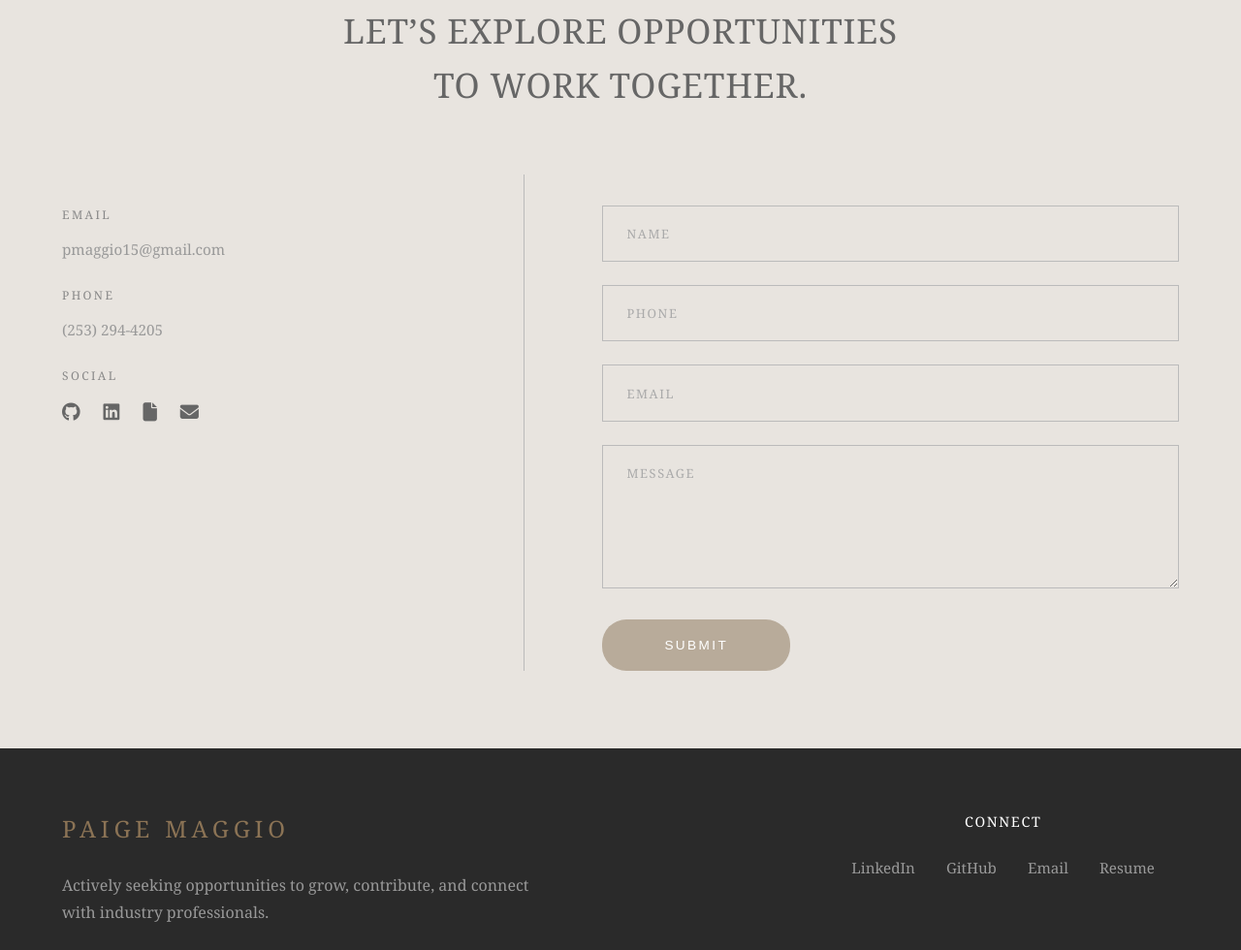
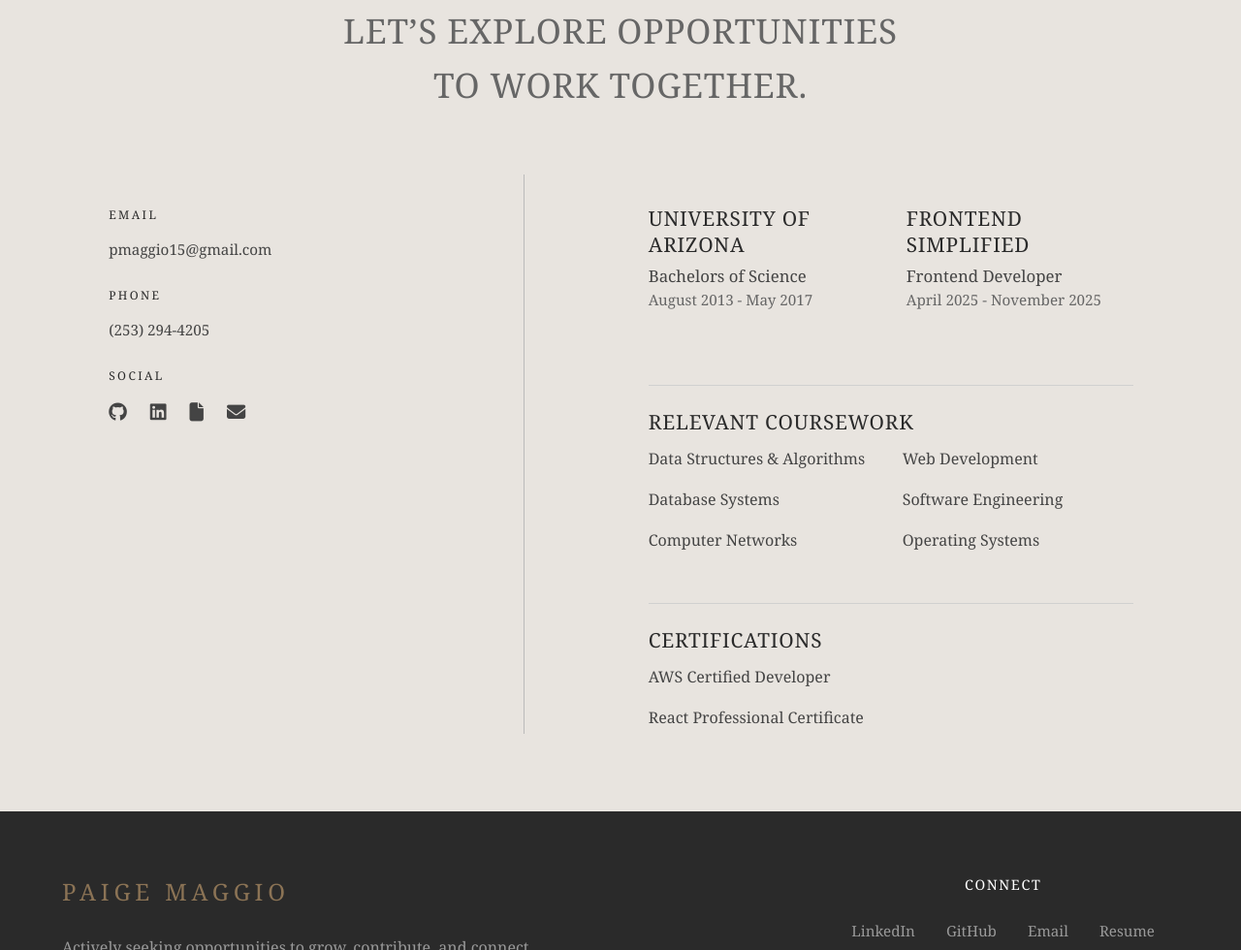
Before and after one commit to pmaggio15/portfolio-website, a plain HTML site: page index.html in a window 1280 px wide. Shown: the part 3810-4790 px from the top of the page at 97% size. Drawn offline with Linux system fonts and the light colour scheme.

Commit message:
education

```diff
--- a/index.html
+++ b/index.html
@@ -192,23 +192,41 @@
                 </div>
             </div>
             <div class="contact-divider"></div>
-            <div class="contact-form">
-                <form>
-                    <div class="form-group">
-                        <input type="text" placeholder="NAME" required>
+            <div class="education-box">
+                <div class="education-row">
+                    <div class="education-item">
+                        <h3>University of Arizona</h3>
+                        <p class="degree">Bachelors of Science</p>
+                        <p class="date">August 2013 - May 2017</p>
                     </div>
-                    <div class="form-group">
-                        <input type="tel" placeholder="PHONE">
+                    <div class="education-item">
+                        <h3>Frontend Simplified</h3>
+                        <p class="degree">Frontend Developer</p>
+                        <p class="date">April 2025 - November 2025</p>
                     </div>
-                    <div class="form-group">
-                        <input type="email" placeholder="EMAIL" required>
-                    </div>
-                    <div class="form-group">
-                        <textarea placeholder="MESSAGE" rows="6"></textarea>
-                    </div>
-                    <button type="submit" class="submit-btn">SUBMIT</button>
-                </form>
+                </div>
+                <hr class="education-divider">
+                <div class="education-item">
+                    <h3>Relevant Coursework</h3>
+                    <ul class="coursework">
+                        <li>Data Structures & Algorithms</li>
+                        <li>Web Development</li>
+                        <li>Database Systems</li>
+                        <li>Software Engineering</li>
+                        <li>Computer Networks</li>
+                        <li>Operating Systems</li>
+                    </ul>
+                </div>
+                <hr class="education-divider">
+                <div class="education-item">
+                    <h3>Certifications</h3>
+                    <ul class="certifications">
+                        <li>AWS Certified Developer</li>
+                        <li>React Professional Certificate</li>
+                    </ul>
+                </div>
             </div>
+        </div>
         </div>
     </section>
 
--- a/style.css
+++ b/style.css
@@ -358,6 +358,7 @@ nav {
     grid-template-columns: 1fr 1px 1.5fr;
     gap: 5rem;
     align-items: start;
+    justify-items: center;
 }
 
 .contact-divider {
@@ -369,6 +370,8 @@ nav {
 
 .contact-info {
     padding-top: 2rem;
+    width: 100%;
+    max-width: 300px;
 }
 
 .contact-info .info-item {
@@ -379,13 +382,13 @@ nav {
     font-size: 0.75rem;
     letter-spacing: 0.15rem;
     text-transform: uppercase;
-    color: #888;
+    color: #2a2a2a;
     margin-bottom: 0.8rem;
     font-weight: 400;
 }
 
 .info-item p {
-    color: #999;
+    color: #444;
     line-height: 1.8;
     font-size: 0.95rem;
 }
@@ -396,7 +399,7 @@ nav {
 }
 
 .social-icons a {
-    color: #666;
+    color: #444;
     text-decoration: none;
     font-size: 1.2rem;
     transition: color 0.3s;
@@ -408,6 +411,86 @@ nav {
 
 .contact-form {
     padding-top: 2rem;
+}
+
+.education-box {
+    padding-top: 2rem;
+    width: 100%;
+    max-width: 500px;
+}
+
+.education-row {
+    display: grid;
+    grid-template-columns: 1fr 1fr;
+    gap: 2rem;
+    margin-bottom: 0.5rem;
+}
+
+.education-divider {
+    border: none;
+    border-top: 1px solid #d0d0d0;
+    margin: 1.5rem 0;
+}
+
+.education-item {
+    margin-bottom: 3rem;
+}
+
+.education-item:last-child {
+    margin-bottom: 0;
+}
+
+.education-item h3 {
+    font-size: 1.3rem;
+    font-weight: 400;
+    color: #2a2a2a;
+    margin-bottom: 0.5rem;
+    text-transform: uppercase;
+    letter-spacing: 0.05rem;
+    line-height: 1.3;
+}
+
+.education-item .degree {
+    font-size: 1.05rem;
+    color: #444;
+    margin-bottom: 0.3rem;
+    font-weight: 500;
+    line-height: 1.3;
+}
+
+.education-item .date {
+    font-size: 0.95rem;
+    color: #666;
+    margin-bottom: 0.3rem;
+    line-height: 1.3;
+}
+
+.education-item .details {
+    font-size: 0.95rem;
+    color: #555;
+    line-height: 1.3;
+}
+
+.education-item .coursework,
+.education-item .certifications {
+    list-style: none;
+    padding: 0;
+    display: grid;
+    grid-template-columns: 1fr 1fr;
+    gap: 0.5rem 1.5rem;
+}
+
+.education-item .coursework li,
+.education-item .certifications li {
+    font-size: 1rem;
+    color: #444;
+    padding: 0.4rem 0;
+    border-bottom: none;
+    line-height: 1.3;
+}
+
+.education-item .certifications {
+    grid-template-columns: 1fr;
 }
 
 .form-group {
@@ -586,6 +669,15 @@ footer {
         gap: 0;
     }
 
+    .education-item .coursework {
+        grid-template-columns: 1fr;
+    }
+
+    .education-row {
+        grid-template-columns: 1fr;
+        gap: 1.5rem;
+    }
+
     .footer-content {
         grid-template-columns: 1fr;
         gap: 2.5rem;
```
